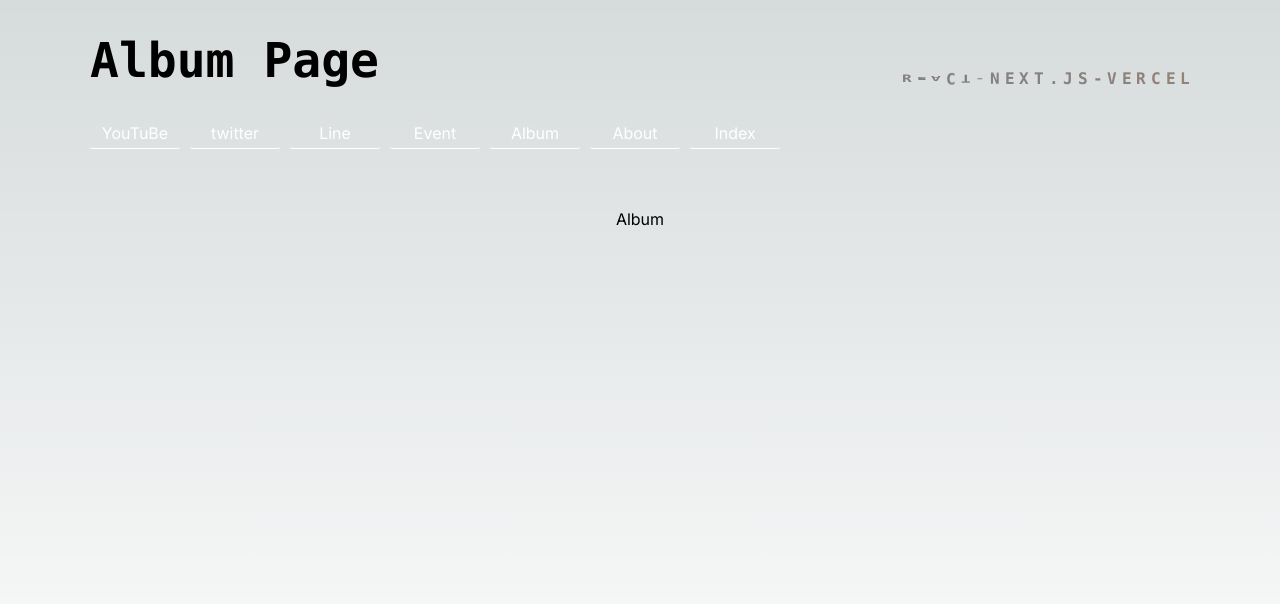
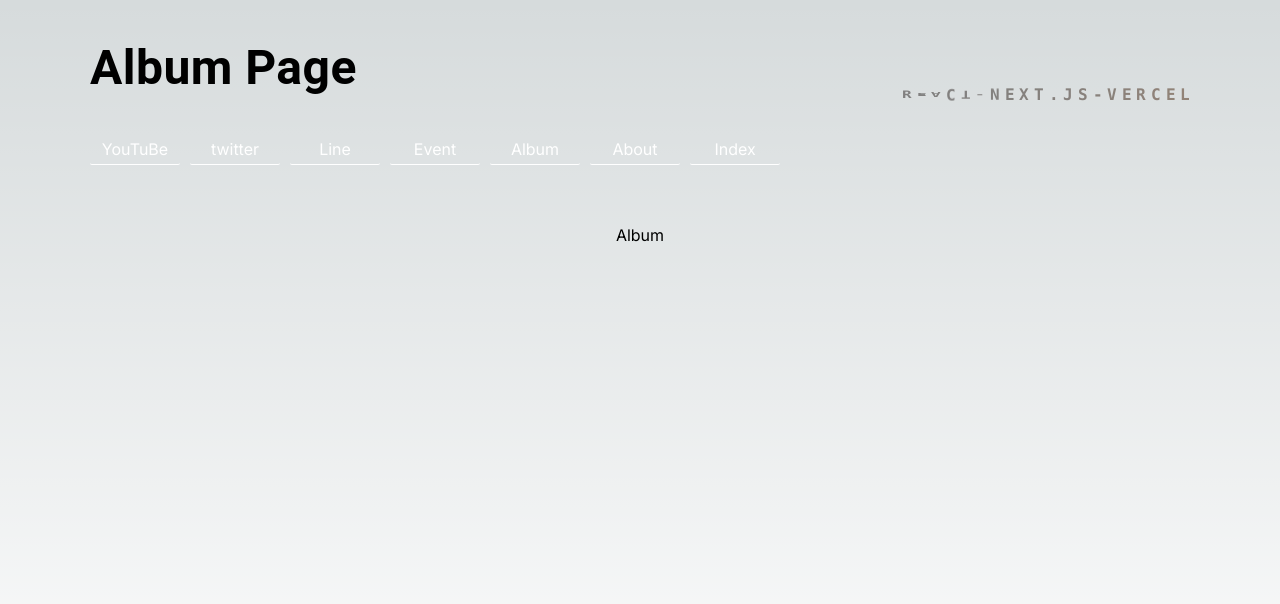
Before and after one commit to URuSonn/NOKSH, a Next.js app: page /album in a window 1280 px wide. Shown: the top 604 px of the page. Built offline with nearby package versions, Linux system fonts and the light colour scheme.

Commit message:
✨ フッター、ヘッダー修正

```diff
--- a/components/Header.jsx
+++ b/components/Header.jsx
@@ -1,16 +1,21 @@
+import { Typography } from "@mui/material";
 import styles from "../styles/Home.module.css";
 import { ContactLinks } from "./ContactLinks";
 import classes from "./Header.module.css";
 import { UsingFunction } from "./UsingFunction";
 
 export function Header(props) {
-  console.log("props", props);
+  console.log("props", props.color);
   const title = props.title;
+  const color = props.color;
   return (
     <>
       <div className={styles.description}>
-        <h1>{title}</h1>
-
+        <Typography
+          component="h1"
+          style={{ color: `${color}`, fontWeight: "bold" }}>
+          {title}
+        </Typography>
         <UsingFunction />
       </div>
       <ContactLinks />
```
Also changed, not shown: components/Footer.jsx (added, +23 -0 lines).
